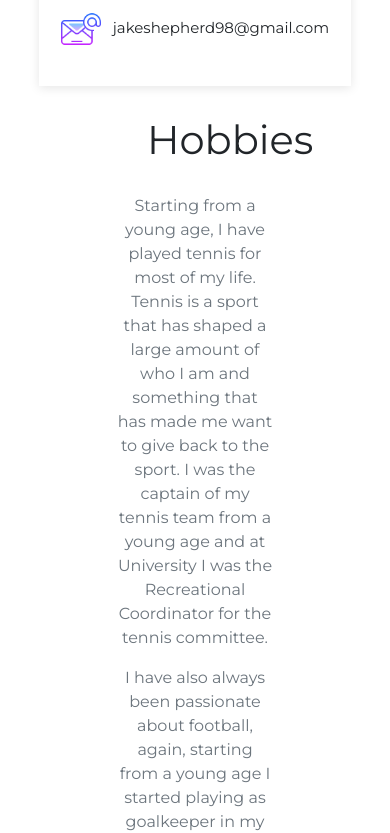
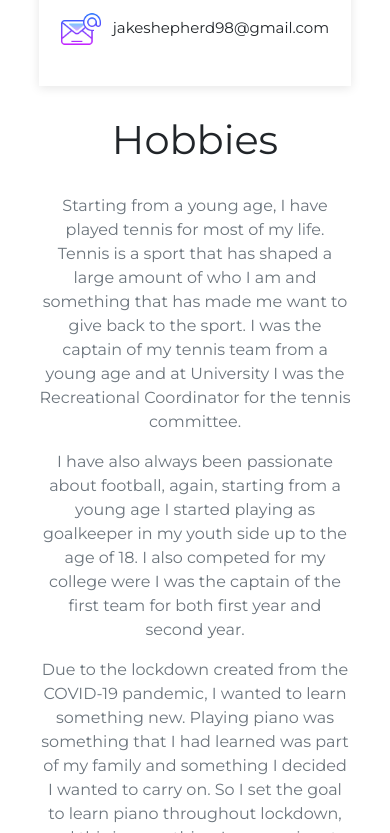
Before and after one commit to jakeshepherd/jakeshepherd.github.io, a React (Create React App) app: page /#/cv in a window 390 px wide. Shown: the part 1831-2664 px from the top of the page. Built offline with nearby package versions, Linux system fonts and the light colour scheme.

Commit message:
Hobbies done

```diff
--- a/src/CSS/CV.css
+++ b/src/CSS/CV.css
@@ -29,6 +29,11 @@ h1 {
         font-weight: 900;
         color: #6c757d;
         float: right;
+    }
+
+    .hobbie-descriptions {
+        margin: auto;
+        width: 40%;
     }
 
     .work-experience {
@@ -64,6 +69,10 @@ h1 {
         padding-top: 30px;
     }
 
+    .hobbie-descriptions {
+        margin: auto;
+        width: 80%;
+    }
 }
 
 .work-experience h3 {
@@ -93,11 +102,6 @@ h1 {
     border-radius: 2em;
 }
 
-.hobbie-descriptions {
-    margin: auto;
-    width: 40%;
-}
-
 .hobbies {
     color: #6c757d!important;
     text-align: center;
```
